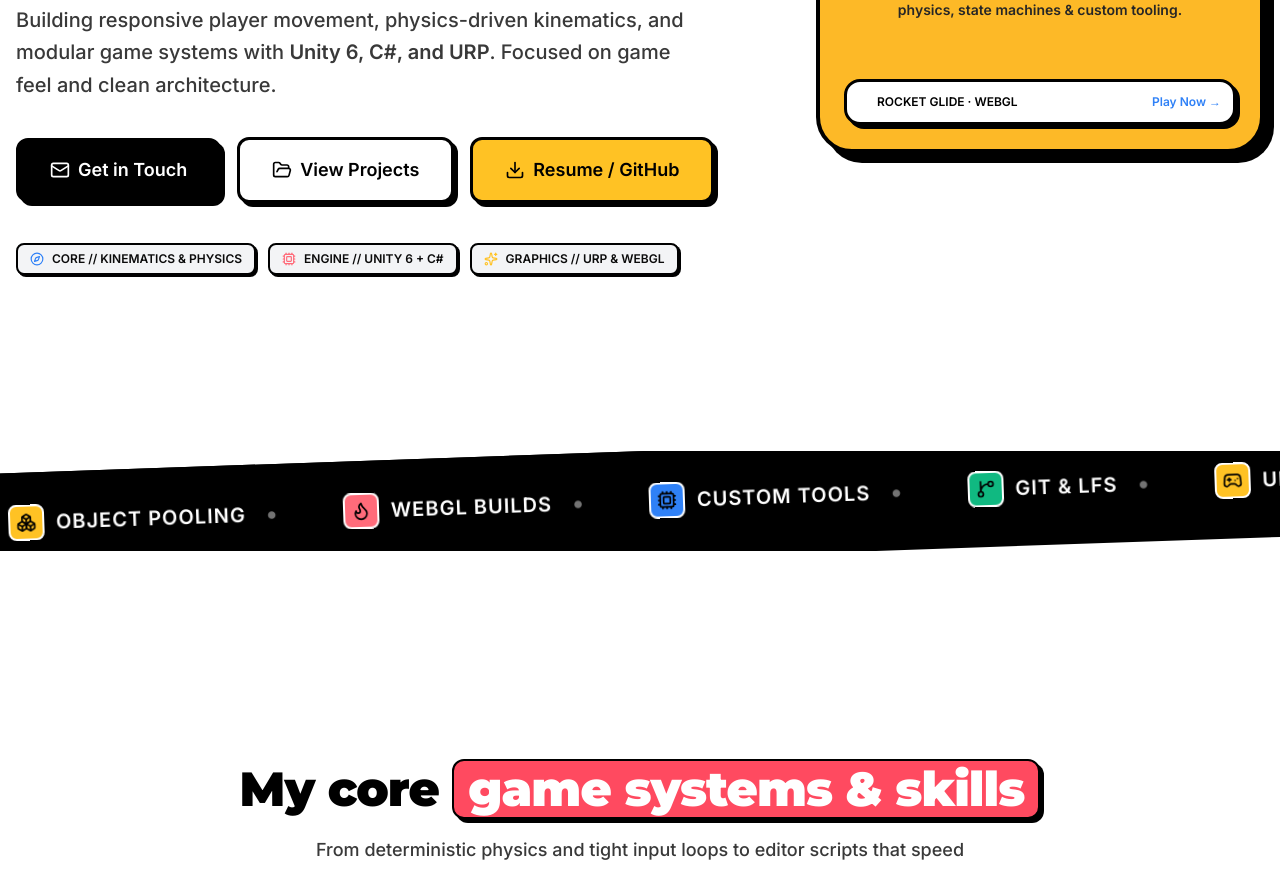
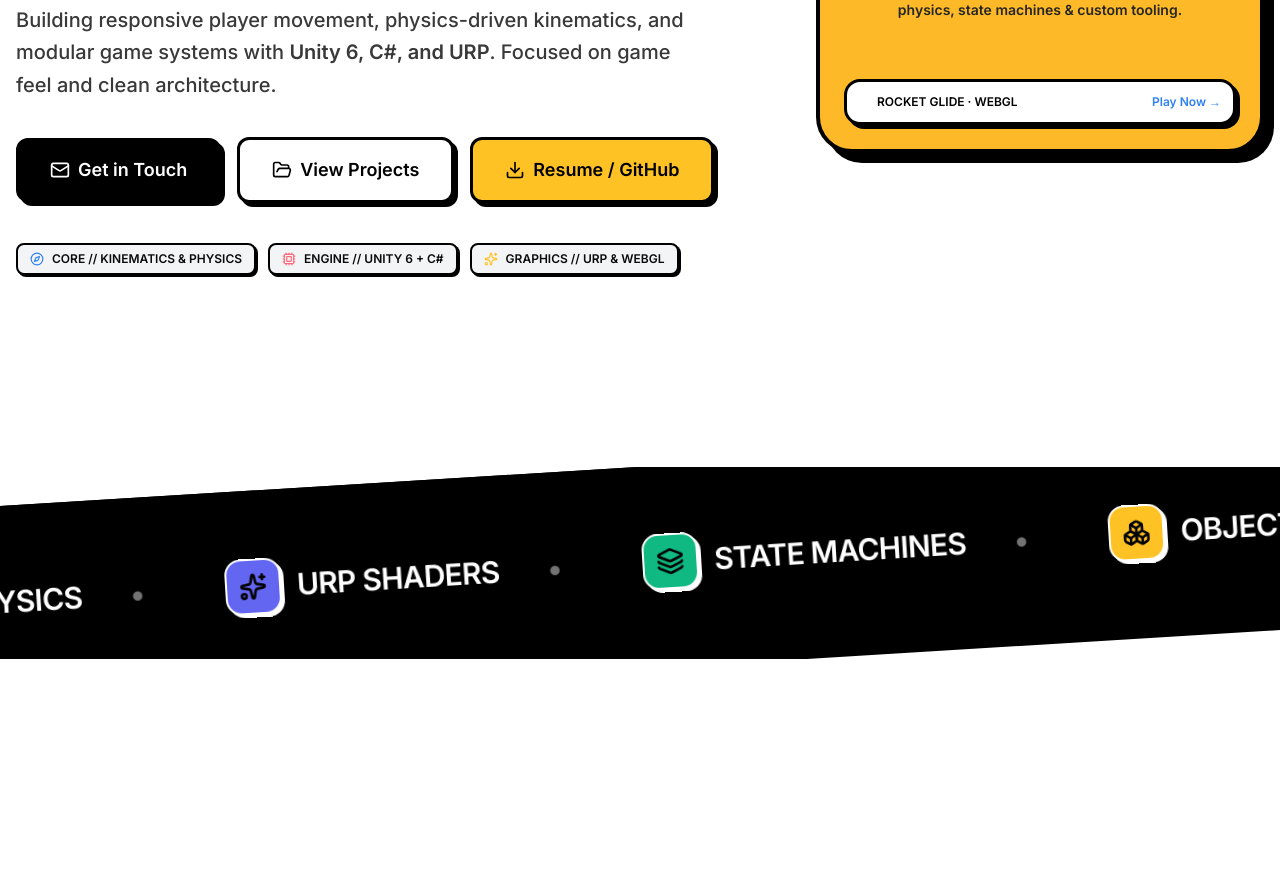
Before and after one commit to GitRohanM/rohan-manav-portfolio, a Next.js app: page / in a window 1280 px wide. Shown: the part 593-1462 px from the top of the page. Built offline with nearby package versions, Linux system fonts and the light colour scheme.

Commit message:
fix(marquee): scale up ribbon size, slow down speed to match template, and widen track to prevent cutoff

```diff
--- a/app/globals.css
+++ b/app/globals.css
@@ -71,17 +71,18 @@
 /* Continuous Marquee Animation */
 @keyframes marquee {
   0% {
-    transform: translateX(0%);
+    transform: translate3d(0, 0, 0);
   }
   100% {
-    transform: translateX(-50%);
+    transform: translate3d(-50%, 0, 0);
   }
 }
 
 .animate-marquee {
   display: flex;
   width: max-content;
-  animation: marquee 28s linear infinite;
+  will-change: transform;
+  animation: marquee 50s linear infinite;
 }
 
 .animate-marquee:hover {
--- a/components/LogoMarquee.tsx
+++ b/components/LogoMarquee.tsx
@@ -10,6 +10,7 @@ import {
   Gauge,
   Sparkles,
   GitBranch,
+  Video,
 } from "lucide-react";
 
 export function LogoMarquee() {
@@ -17,34 +18,69 @@ export function LogoMarquee() {
     { name: "UNITY 6", icon: Gamepad2, color: "#FFC224" },
     { name: "C# SCRIPTS", icon: Code2, color: "#FF6B7A" },
     { name: "VEHICLE PHYSICS", icon: Gauge, color: "#2F81F7" },
-    { name: "URP GRAPHICS", icon: Sparkles, color: "#6366F1" },
+    { name: "URP SHADERS", icon: Sparkles, color: "#6366F1" },
     { name: "STATE MACHINES", icon: Layers, color: "#10B981" },
     { name: "OBJECT POOLING", icon: Boxes, color: "#FFC224" },
     { name: "WEBGL BUILDS", icon: Flame, color: "#FF6B7A" },
     { name: "CUSTOM TOOLS", icon: Cpu, color: "#2F81F7" },
+    { name: "CINEMACHINE", icon: Video, color: "#6366F1" },
     { name: "GIT & LFS", icon: GitBranch, color: "#10B981" },
   ];
 
   return (
-    <div className="relative overflow-hidden my-16 md:my-24 select-none">
-      {/* Rotated High-Contrast Black Ribbon */}
-      <div className="bg-black text-white py-6 md:py-7 border-y-4 border-black -rotate-2 min-w-[125vw] -mx-[12vw] shadow-[0px_8px_0px_0px_#000000]">
-        <div className="animate-marquee items-center gap-10 sm:gap-14">
-          {[...skills, ...skills, ...skills, ...skills].map((item, idx) => {
+    <div className="w-full overflow-hidden my-20 md:my-28 select-none">
+      {/* Tilted High-Impact Black Ribbon */}
+      <div className="relative bg-black text-white py-12 md:py-16 border-y-4 border-black -rotate-[3.5deg] min-w-[160vw] -ml-[30vw] w-[160vw] shadow-[0px_10px_0px_0px_#000000] flex items-center">
+        {/* Seamless Infinite Marquee Track */}
+        <div className="animate-marquee flex items-center">
+          {/* Track 1 */}
+          <div className="flex items-center gap-14 md:gap-20 shrink-0 pr-14 md:pr-20">
+            {skills.map((item, idx) => {
               const Icon = item.icon;
               return (
                 <div
-                key={idx}
-                className="flex items-center gap-3 font-black text-lg md:text-xl tracking-wider text-white whitespace-nowrap"
+                  key={`track1-${idx}`}
+                  className="flex items-center gap-4 text-white group"
                 >
                   <div
-                  className="p-1.5 rounded-lg border-2 border-white"
+                    className="w-12 h-12 md:w-14 md:h-14 rounded-2xl border-2 border-white flex items-center justify-center shadow-[3px_3px_0px_0px_#ffffff] shrink-0"
                     style={{ backgroundColor: item.color }}
                   >
-                  <Icon className="w-5 h-5 text-black" />
+                    <Icon className="w-6 h-6 md:w-7 md:h-7 text-black stroke-[2.2]" />
                   </div>
-                <span>{item.name}</span>
-                <span className="text-neutral-500 text-2xl font-black mx-2">
+                  <span className="text-2xl md:text-3xl font-black tracking-tight whitespace-nowrap uppercase">
+                    {item.name}
+                  </span>
+                  <span className="text-neutral-500 text-3xl font-black ml-8 select-none">
+                    •
+                  </span>
+                </div>
+              );
+            })}
+          </div>
+
+          {/* Track 2 (Identical for continuous seamless looping) */}
+          <div
+            className="flex items-center gap-14 md:gap-20 shrink-0 pr-14 md:pr-20"
+            aria-hidden="true"
+          >
+            {skills.map((item, idx) => {
+              const Icon = item.icon;
+              return (
+                <div
+                  key={`track2-${idx}`}
+                  className="flex items-center gap-4 text-white group"
+                >
+                  <div
+                    className="w-12 h-12 md:w-14 md:h-14 rounded-2xl border-2 border-white flex items-center justify-center shadow-[3px_3px_0px_0px_#ffffff] shrink-0"
+                    style={{ backgroundColor: item.color }}
+                  >
+                    <Icon className="w-6 h-6 md:w-7 md:h-7 text-black stroke-[2.2]" />
+                  </div>
+                  <span className="text-2xl md:text-3xl font-black tracking-tight whitespace-nowrap uppercase">
+                    {item.name}
+                  </span>
+                  <span className="text-neutral-500 text-3xl font-black ml-8 select-none">
                     •
                   </span>
                 </div>
@@ -53,5 +89,6 @@ export function LogoMarquee() {
           </div>
         </div>
       </div>
+    </div>
   );
 }
```
Lines whose indentation alone changed are shown as unchanged.
